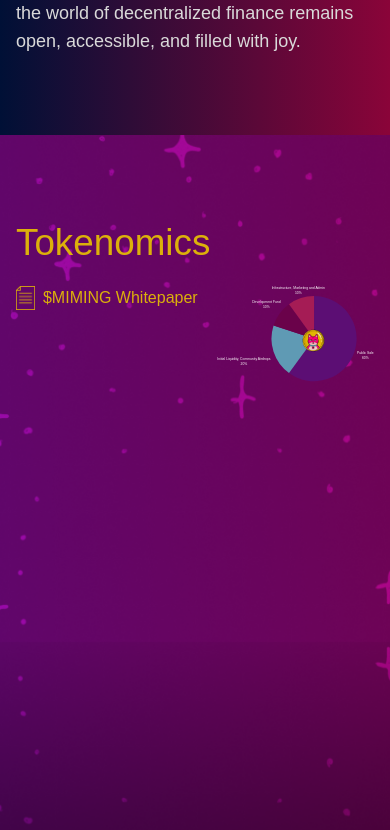
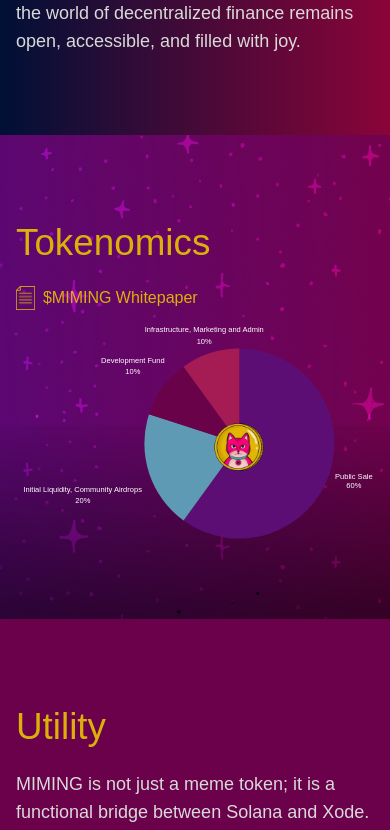
Before and after one commit to Miming-DAO/miming-website, a Next.js app: page / in a window 390 px wide. Shown: the part 2120-2950 px from the top of the page. Built offline with nearby package versions, Linux system fonts and the light colour scheme.

Commit message:
feat:tokenomics mobile responsive

```diff
--- a/src/components/sections/tokenomics.tsx
+++ b/src/components/sections/tokenomics.tsx
@@ -3,13 +3,13 @@
     <section
       id="tokenomics"
       style={{ backgroundImage: "url('/images/miming-bg-2.png')" }}
-      className="min-h-screen bg-no-repeat bg-cover bg-center"
+      className="sm:min-h-screen bg-no-repeat bg-cover bg-center"
     >
       <div className="container mx-auto px-4 py-20">
         <h2 className="text-[2.3em] sm:text-[3em] mb-4 sm:mb-6 text-accent">
           Tokenomics
         </h2>
-        <div className="flex gap-4">
+        <div className="flex flex-col sm:flex-row gap-4">
           <div className="w-1/9">
             <div className="flex items-center gap-2 text-accent">
               <img
```
